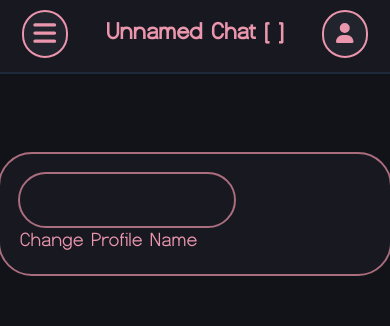
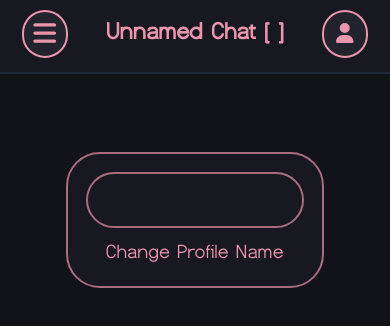
Before and after one commit to Stock-Inc/pinkychat, a React (Vite) app: page /profile in a window 390 px wide. Shown: the top 326 px of the page. Built offline with nearby package versions, Linux system fonts and the light colour scheme.

Commit message:
2% more responsive

```diff
--- a/src/elements/profile/ProfileSettings.tsx
+++ b/src/elements/profile/ProfileSettings.tsx
@@ -10,10 +10,10 @@ export default function ProfileSettings() {
     }
 
     return (
-        <div className="text-femboy bg-sub-dark outline-2 outline-femboy-dark outline-solid place-self-center rounded-4xl p-5 mt-20 font-primary text-xl">
-            <input className="text-femboy bg-sub-dark outline-2 outline-femboy-dark outline-solid place-self-center rounded-4xl p-3 mr-30" value={newUsername}
+        <div className="text-femboy bg-sub-dark outline-2 outline-femboy-dark outline-solid place-self-center rounded-4xl p-5 mt-20 font-primary text-xl max-sm:flex flex-col">
+            <input className="text-femboy bg-sub-dark outline-2 outline-femboy-dark outline-solid place-self-center rounded-4xl p-3 sm:mr-30" value={newUsername}
                    onChange={handleNameChange}/>
-            <button onClick={() => useAppStore.getState().setUsername(newUsername)} className="cursor-pointer">Change Profile Name</button>
+            <button onClick={() => useAppStore.getState().setUsername(newUsername)} className="cursor-pointer max-sm:mt-3">Change Profile Name</button>
         </div>
     );
 }
```
